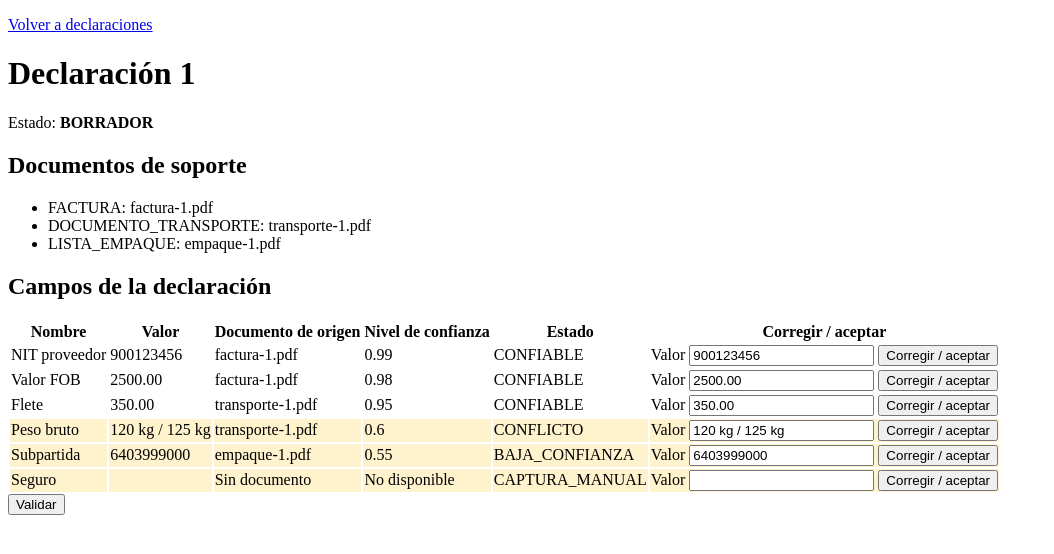
After one commit to LeonardoDelgado1905/sweng1-proyecto-referencia, a Spring Boot app: page /declaraciones/1 in a window 1280 px wide. The commit adds this page. Shown: the top 554 px of the page, without its empty margins (0-1054 px from the left). Run offline with Spring Boot 4, Linux system fonts and the light colour scheme; data comes from the database, SQL or seed files in the repository.

Commit message:
Implementar revisión de declaraciones prellenadas
Co-authored-by: Copilot <223556219+Copilot@users.noreply.github.com>

```diff
--- /dev/null
+++ b/src/main/java/co/edu/unal/sweng1/calzado/presentacion/DeclaracionController.java
@@ -0,0 +1,55 @@
+package co.edu.unal.sweng1.calzado.presentacion;
+
+import org.springframework.stereotype.Controller;
+import org.springframework.ui.Model;
+import org.springframework.web.bind.annotation.GetMapping;
+import org.springframework.web.bind.annotation.PathVariable;
+import org.springframework.web.bind.annotation.PostMapping;
+import org.springframework.web.bind.annotation.RequestParam;
+
+import co.edu.unal.sweng1.calzado.negocio.Declaracion;
+import co.edu.unal.sweng1.calzado.negocio.DeclaracionNoValidableException;
+import co.edu.unal.sweng1.calzado.negocio.DeclaracionService;
+
+@Controller
+public class DeclaracionController {
+
+	private final DeclaracionService declaracionService;
+
+	public DeclaracionController(DeclaracionService declaracionService) {
+		this.declaracionService = declaracionService;
+	}
+
+	@GetMapping("/declaraciones/{id}")
+	public String detalle(@PathVariable Long id, Model model) {
+		cargarDeclaracion(id, model);
+		return "declaracion";
+	}
+
+	@PostMapping("/declaraciones/{declaracionId}/campos/{campoId}")
+	public String corregirCampo(
+			@PathVariable Long declaracionId,
+			@PathVariable Long campoId,
+			@RequestParam String valor) {
+		declaracionService.corregirCampo(declaracionId, campoId, valor);
+		return "redirect:/declaraciones/" + declaracionId;
+	}
+
+	@PostMapping("/declaraciones/{id}/validar")
+	public String validar(@PathVariable Long id, Model model) {
+		try {
+			declaracionService.validar(id);
+			return "redirect:/declaraciones/" + id;
+		} catch (DeclaracionNoValidableException exception) {
+			cargarDeclaracion(id, model);
+			model.addAttribute("camposPendientes", exception.getCamposPendientes());
+			return "declaracion";
+		}
+	}
+
+	private void cargarDeclaracion(Long id, Model model) {
+		Declaracion declaracion = declaracionService.buscar(id);
+		model.addAttribute("declaracion", declaracion);
+		model.addAttribute("camposPendientes", null);
+	}
+}
--- /dev/null
+++ b/src/main/resources/templates/declaracion.html
@@ -0,0 +1,69 @@
+<!DOCTYPE html>
+<html lang="es" xmlns:th="http://www.thymeleaf.org">
+<head>
+	<meta charset="UTF-8">
+	<meta name="viewport" content="width=device-width, initial-scale=1">
+	<title>Declaración</title>
+	<style>
+		.requiere-revision { background-color: #fff3cd; }
+	</style>
+</head>
+<body>
+	<p><a th:href="@{/}">Volver a declaraciones</a></p>
+	<h1>Declaración <span th:text="${declaracion.id}"></span></h1>
+	<p>Estado: <strong th:text="${declaracion.estado}"></strong></p>
+
+	<section>
+		<h2>Documentos de soporte</h2>
+		<ul>
+			<li th:each="documento : ${declaracion.documentos}">
+				<span th:text="${documento.tipo}"></span>:
+				<span th:text="${documento.archivo}"></span>
+			</li>
+		</ul>
+	</section>
+
+	<div th:if="${camposPendientes != null}">
+		<h2>Hay campos pendientes de revisión</h2>
+		<ul>
+			<li th:each="campo : ${camposPendientes}" th:text="${campo.nombre}"></li>
+		</ul>
+	</div>
+
+	<section>
+		<h2>Campos de la declaración</h2>
+		<table>
+			<thead>
+				<tr>
+					<th>Nombre</th><th>Valor</th><th>Documento de origen</th>
+					<th>Nivel de confianza</th><th>Estado</th><th>Corregir / aceptar</th>
+				</tr>
+			</thead>
+			<tbody>
+				<tr th:each="campo : ${declaracion.campos}"
+					th:classappend="${campo.requiereRevision()} ? 'requiere-revision' : ''">
+					<td th:text="${campo.nombre}"></td>
+					<td th:text="${campo.valor}"></td>
+					<td th:text="${campo.origen != null ? campo.origen.archivo : 'Sin documento'}"></td>
+					<td th:text="${campo.nivelConfianza != null ? campo.nivelConfianza : 'No disponible'}"></td>
+					<td th:text="${campo.estado}"></td>
+					<td>
+						<form th:action="@{/declaraciones/{declaracionId}/campos/{campoId}(declaracionId=${declaracion.id},campoId=${campo.id})}"
+							method="post">
+							<label>
+								Valor
+								<input type="text" name="valor" th:value="${campo.valor}">
+							</label>
+							<button type="submit">Corregir / aceptar</button>
+						</form>
+					</td>
+				</tr>
+			</tbody>
+		</table>
+	</section>
+
+	<form th:action="@{/declaraciones/{id}/validar(id=${declaracion.id})}" method="post">
+		<button type="submit">Validar</button>
+	</form>
+</body>
+</html>
```
Also changed, not shown: src/main/java/co/edu/unal/sweng1/calzado/presentacion/HomeController.java (added, +24 -0 lines), src/main/java/co/edu/unal/sweng1/calzado/web/HomeController.java (deleted, +0 -15 lines), src/main/resources/templates/index.html (+13 -0 lines), 1 other file.
